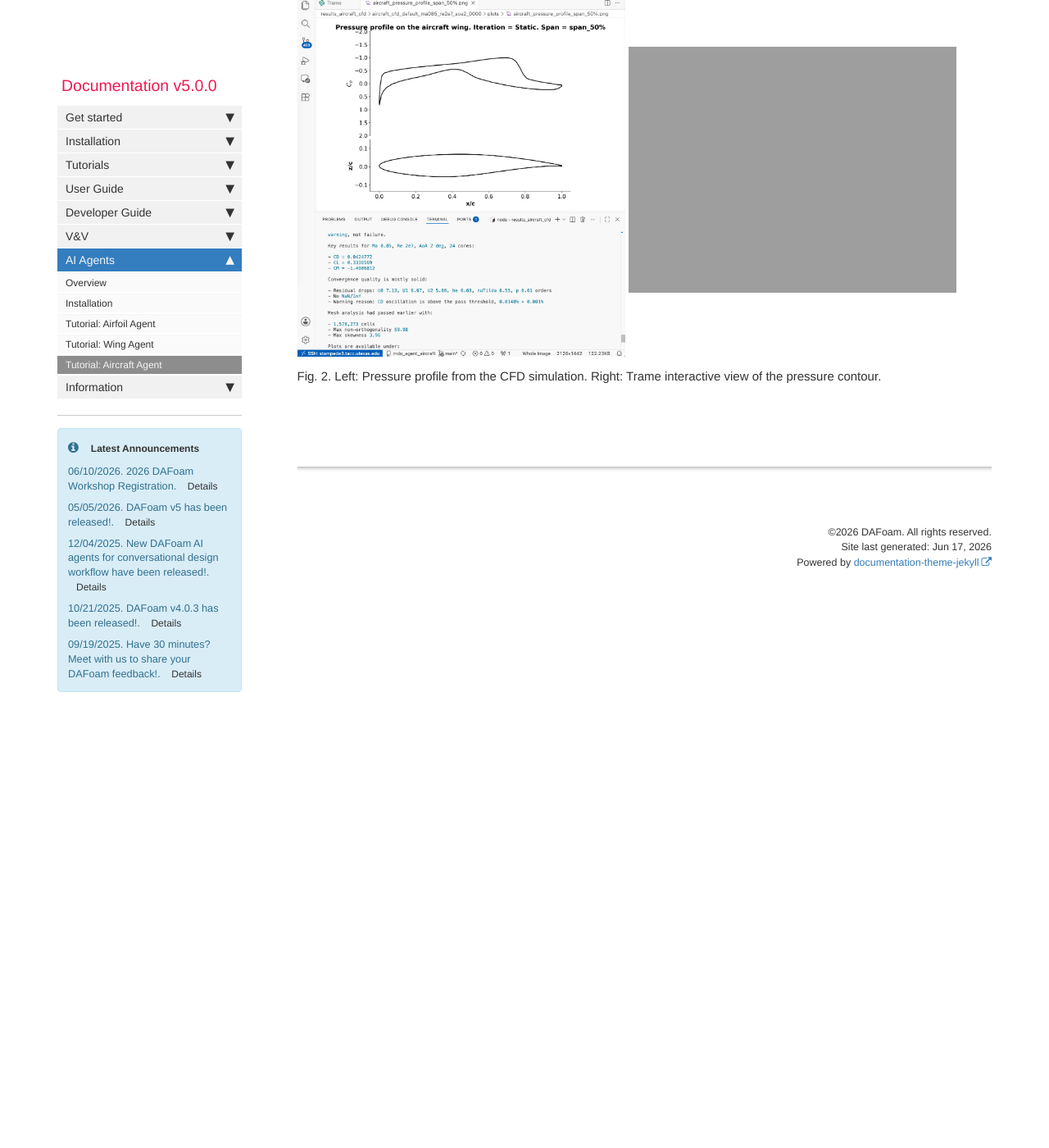
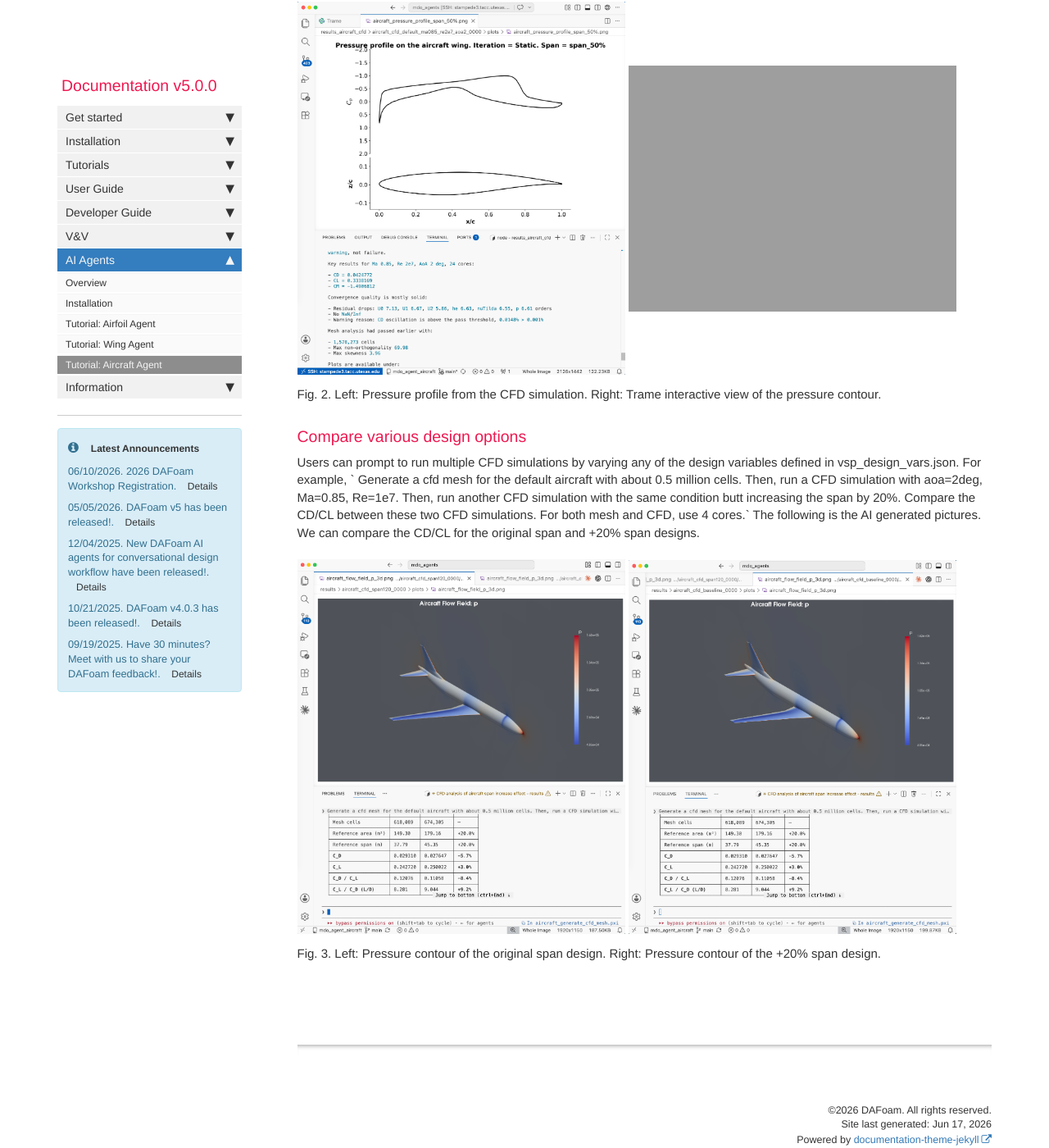
Before and after one commit to DAFoam/DAFoam.github.io, a Jekyll site: the page built from pages/mydoc/mydoc_ai_assistant_aircraft.md, in a window 1280 px wide and 1400 px high, scrolled down 2106 px. Shown: the whole window at 82% size. Built offline with Jekyll 4.4.1, drawn with Linux system fonts in a browser that asks for light colours; comment, search, counter and statistics services are not loaded; some of the changed text lies outside the part shown.

Commit message:
content update

```diff
--- a/pages/mydoc/mydoc_ai_assistant_aircraft.md
+++ b/pages/mydoc/mydoc_ai_assistant_aircraft.md
@@ -206,4 +206,13 @@ Users can prompt to run CFD simulations for the aircraft with desired Mach numbe
 
 Fig. 2. Left: Pressure profile from the CFD simulation. Right: Trame interactive view of the pressure contour.
 
+### Compare various design options
+
+Users can prompt to run multiple CFD simulations by varying any of the design variables defined in vsp_design_vars.json. For example, ` Generate a cfd mesh for the default aircraft with about 0.5 million cells. Then, run a CFD simulation with aoa=2deg, Ma=0.85, Re=1e7. Then, run another CFD simulation with the same condition butt increasing the span by 20%. Compare the CD/CL between these two CFD simulations. For both mesh and CFD, use 4 cores.` The following is the AI generated pictures. We can compare the CD/CL for the original span and +20% span designs.
+
+<img src="{{ site.url }}{{ site.baseurl }}/images/tutorials/AI-aircraft-vary-span-orig.png" style="width:400px !important;" />
+<img src="{{ site.url }}{{ site.baseurl }}/images/tutorials/AI-aircraft-vary-span-20p.png" style="width:400px !important;" />
+
+Fig. 3. Left: Pressure contour of the original span design. Right: Pressure contour of the +20% span design.
+
 {% include links.html %}
```
Also changed, not shown: other parts of pages/mydoc/mydoc_ai_assistant_aircraft.md (+1 -1 lines), images/tutorials/AI-aircraft-vary-span-20p.png (added), images/tutorials/AI-aircraft-vary-span-orig.png (added).
